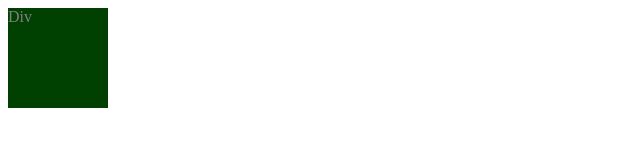
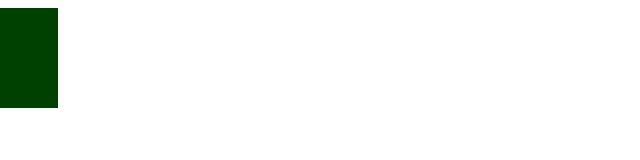
Before and after one commit to g-dev3/css-with-kyle, a plain HTML site: page Advance_Classes/45_Class/index.html in a window 1280 px wide. Shown: the whole page, without its empty margins (0-640 px from the left). Drawn offline with Linux system fonts and the light colour scheme.

Commit message:
Transform and translate property

```diff
--- a/Advance_Classes/45_Class/style.css
+++ b/Advance_Classes/45_Class/style.css
@@ -10,6 +10,8 @@
     animation-iteration-count: infinite;
     animation-duration: 1s;
     animation-timing-function: linear;
+    /* transform: rotate(45deg); */
+    transform: translate( -50%);
 }
 
 .div:hover {
```
